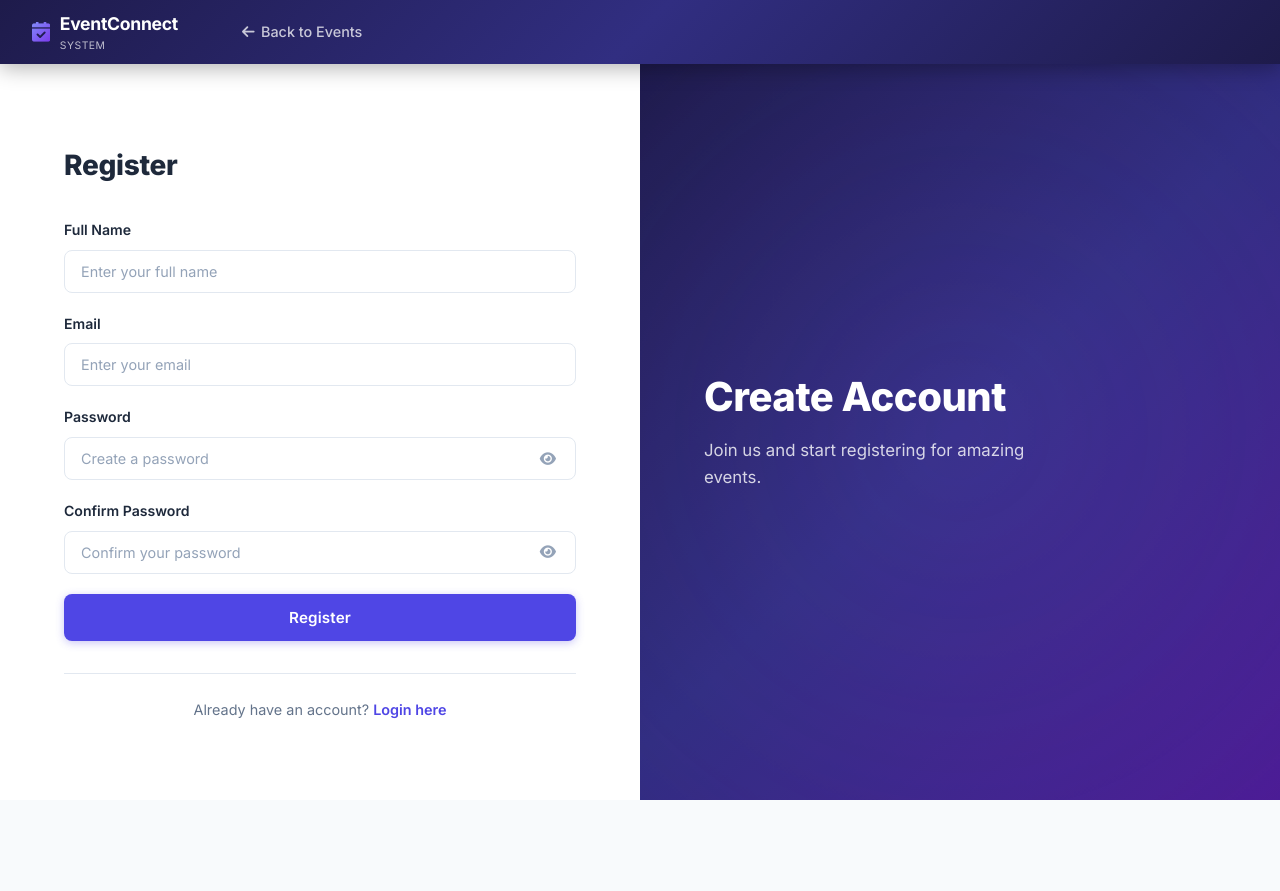
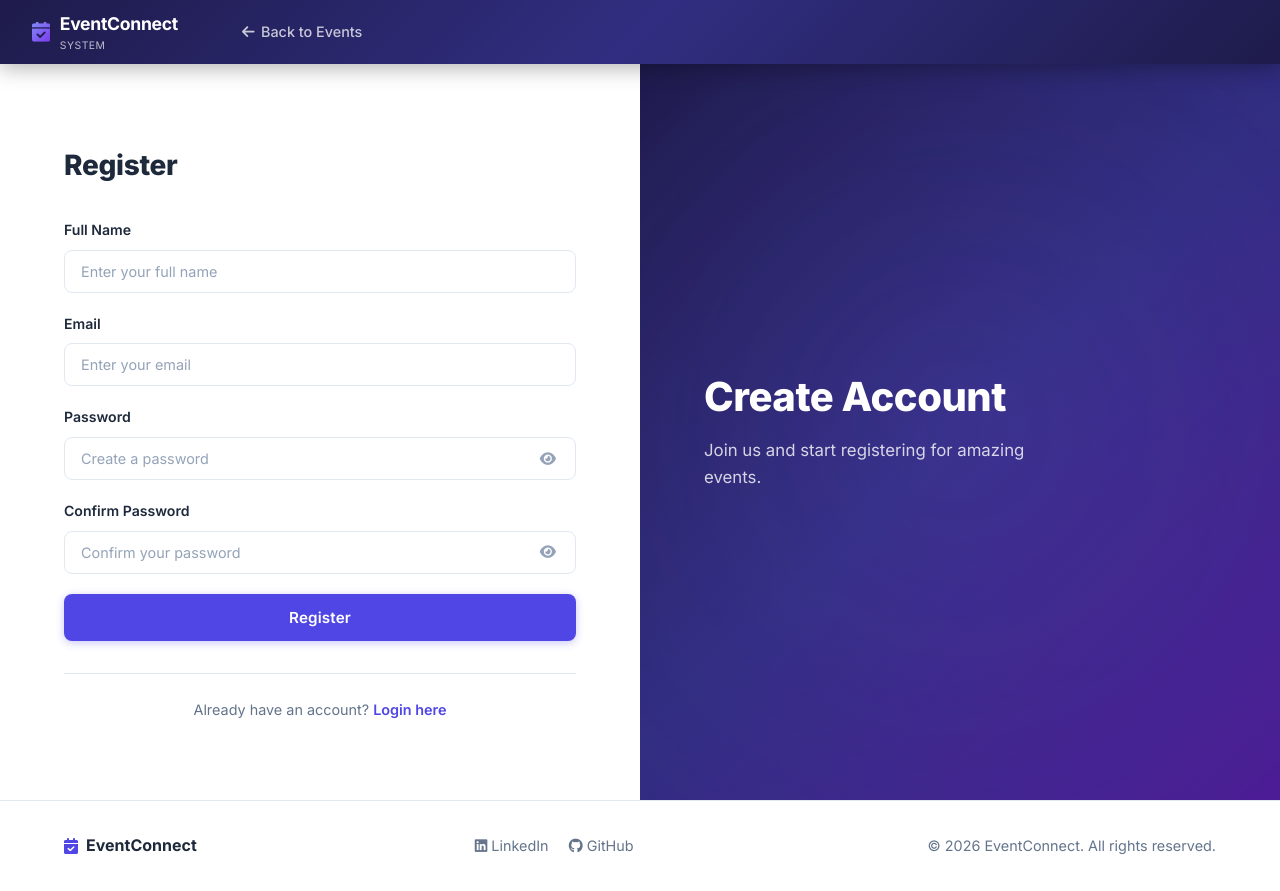
Before and after one commit to sayaliTechX/Event-Registration-System-CodeAlpa-Task-2, a website: page public/signup.html in a window 1280 px wide. Before the commit the page ends 800 px from the top, so only its background shows below. Drawn offline with Linux system fonts and the light colour scheme.

Commit message:
Add footer with EventConnect branding and links
Added a footer with branding and social media links.

```diff
--- a/public/signup.html
+++ b/public/signup.html
@@ -111,6 +111,26 @@
         </div>
     </div>
 
+    <footer class="main-footer">
+        <div class="footer-container">
+            <div class="footer-brand">
+                <i class="fas fa-calendar-check"></i>
+                EventConnect
+            </div>
+            <div class="footer-text">
+                <a href="https://www.linkedin.com/in/sayali-mangale-s1593/" target="_blank" rel="noopener noreferrer">
+                    <i class="fab fa-linkedin"></i> LinkedIn
+                </a>
+                <a href="https://github.com/sayaliTechX" target="_blank" rel="noopener noreferrer">
+                    <i class="fab fa-github"></i> GitHub
+                </a>
+            </div>
+            <div class="footer-text">
+                &copy; 2026 EventConnect. All rights reserved.
+            </div>
+        </div>
+    </footer>
+
     <script>
         // Password toggles
         function setupToggle(toggleId, inputId) {
```
